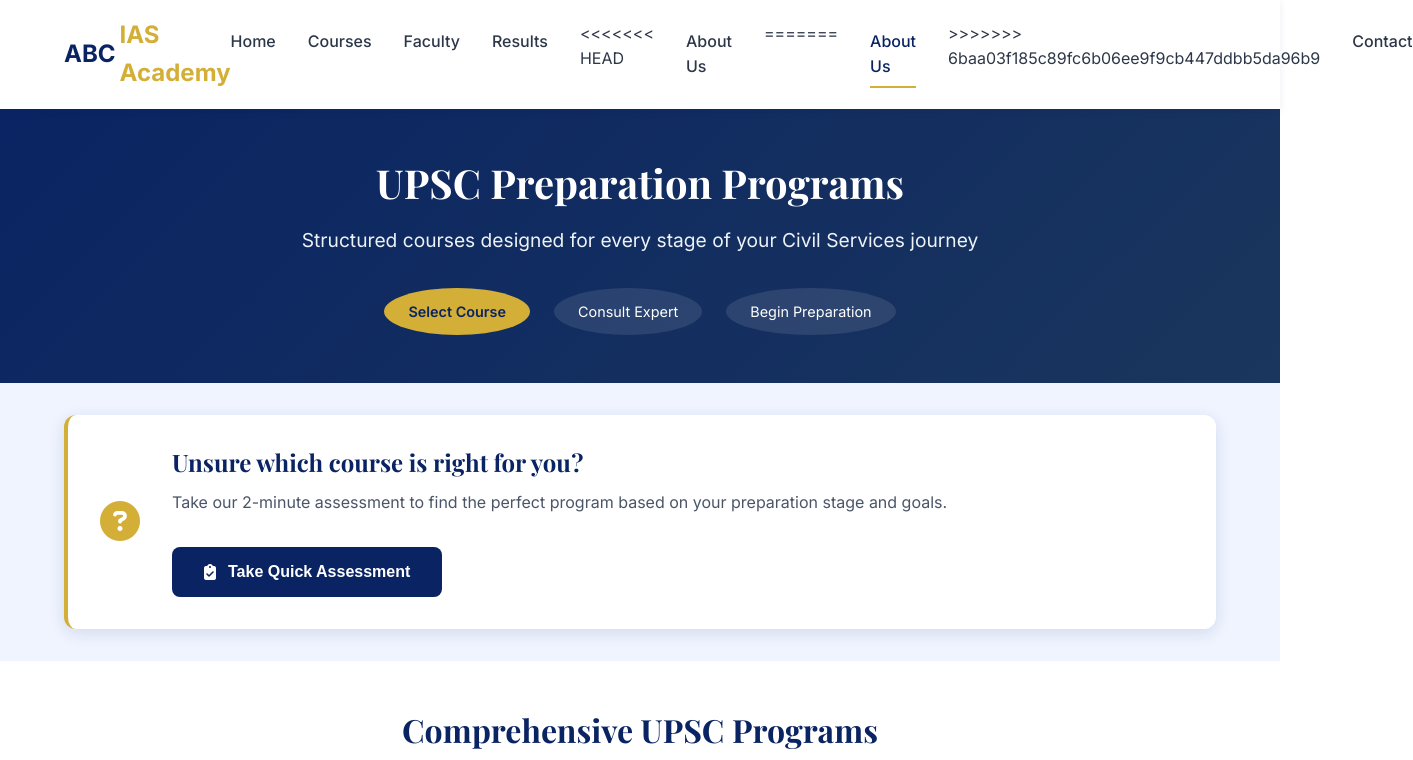
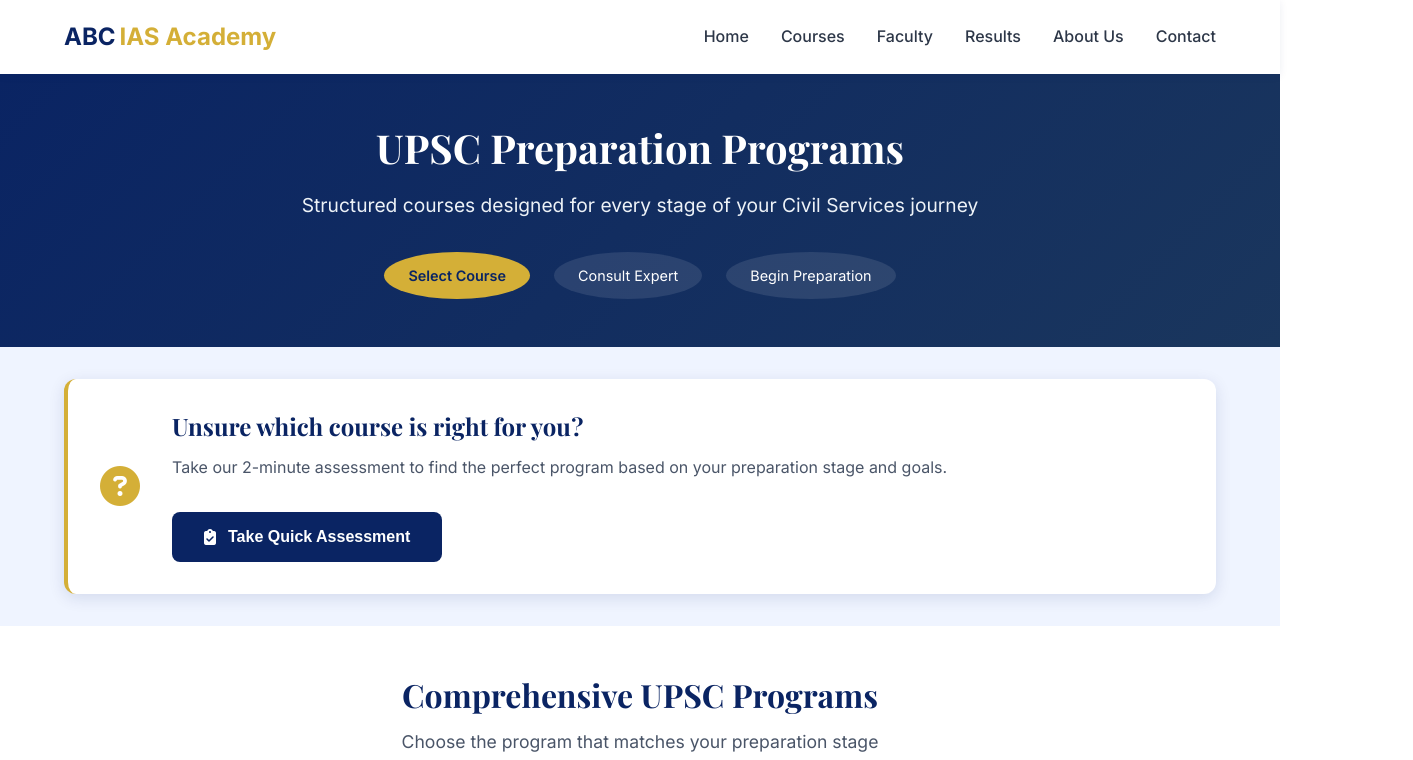
Before and after one commit to shamyt9/ABC-UPSE-COACHING-CENTER, a plain HTML site: page Pages/courses.html in a window 1280 px wide. Shown: the top 760 px of the page, 1413 px wide, since content can reach past the window. Drawn offline with nearby package versions, Linux system fonts and the light colour scheme.

Commit message:
changes made

```diff
--- a/Pages/courses.html
+++ b/Pages/courses.html
@@ -25,17 +25,11 @@
                     </a>
 
                     <div class="nav-menu">
-                       <a href="../index.html" class="nav-link">Home</a>
+                        <a href="../index.html" class="nav-link">Home</a>
                         <a href="courses.html" class="nav-link">Courses</a>
                         <a href="faculty.html" class="nav-link">Faculty</a>
                         <a href="testimonial.html" class="nav-link">Results</a>
-<<<<<<< HEAD
                         <a href="about.html" class="nav-link">About Us</a>
-=======
-                        <a href="about.html" class="nav-link active"
-                            >About Us</a
-                        >
->>>>>>> 6baa03f185c89fc6b06ee9f9cb447ddbb5da96b9
                         <a href="contacts.html" class="nav-link">Contact</a>
                     </div>
 
```
